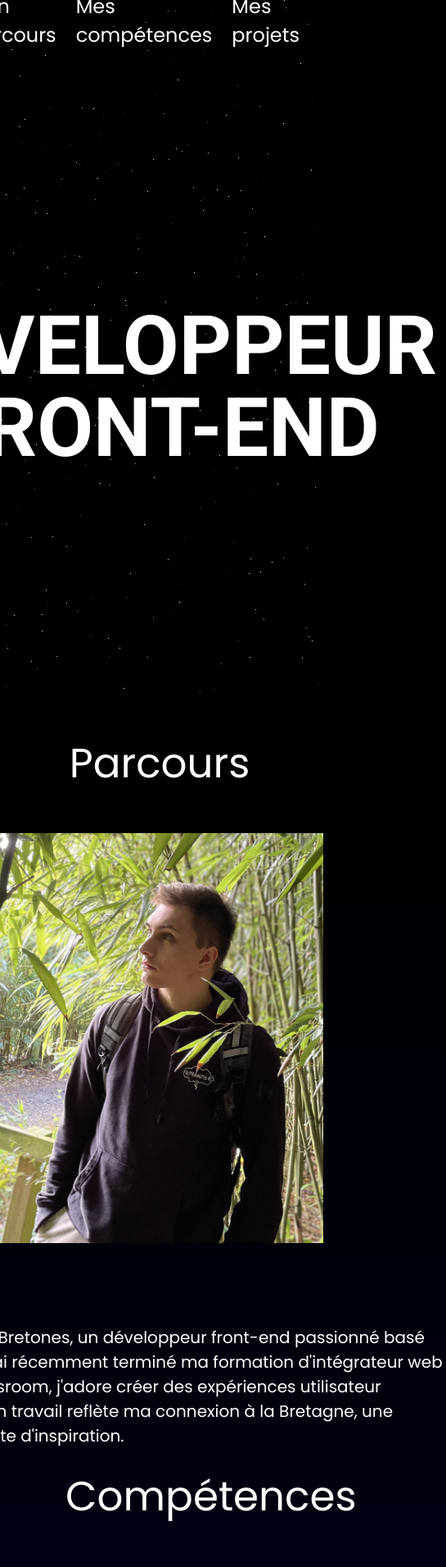
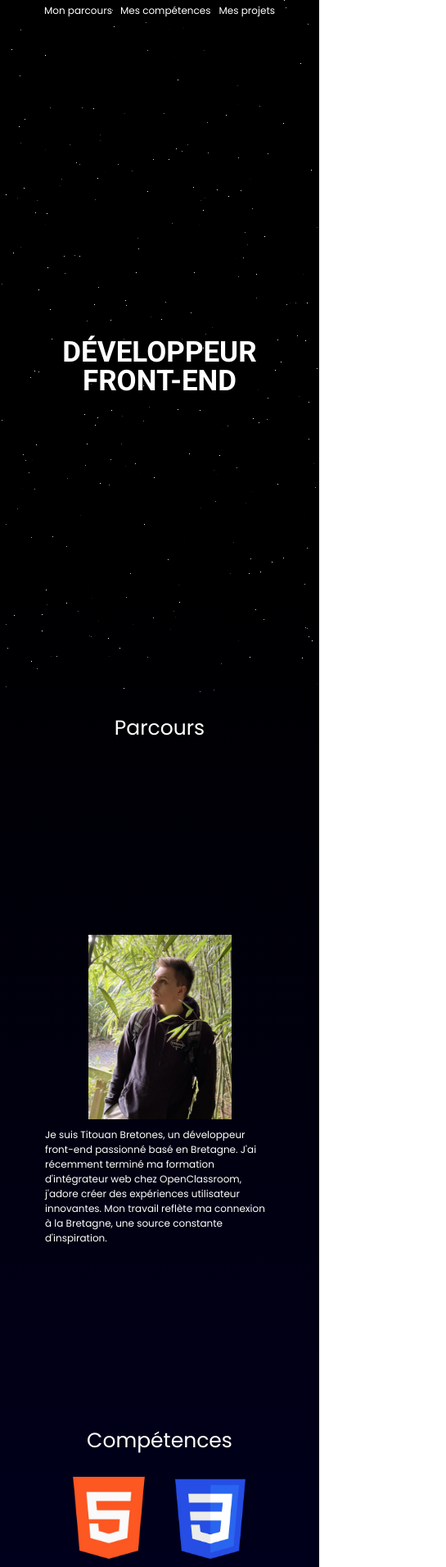
Before and after one commit to PatrickStaar29/Portfolio, a React (Vite) app in the folder Portfolio/: page / in a window 390 px wide. Shown: the top 1911 px of the page at 82% size, 545 px wide, since content can reach past the window. Built offline with nearby package versions, Linux system fonts and the light colour scheme; a web font is replaced by a local one.

Commit message:
responsive page principale

```diff
--- a/Portfolio/src/assets/page/home.jsx
+++ b/Portfolio/src/assets/page/home.jsx
@@ -16,9 +16,9 @@ function Home(){
             <main>
                 <Presentation/>
                 <Parcours/>
-                <section className="competence">
+                <section className="competence"  id="Competences">
                     <h2 className="competence__titre">Compétences</h2>
-                    <div className="competence__placement">
+                    <div className="competence__placement" >
                         {CompetenceData.map((item, index)=>(
                             <Competence key={index} data={item}/>
                         ))}
--- a/Portfolio/src/assets/scss/components/card.scss
+++ b/Portfolio/src/assets/scss/components/card.scss
@@ -34,10 +34,10 @@
     }
 }
 
-@media screen and (max-width: 1024px){
+@media screen and (max-width: 1023px){
     .projets{
         &__display{
-            max-width: 600;
+            max-width: 600px;
         }
         &__img{
             height: 250px;
@@ -45,3 +45,19 @@
         }
     }
 }
+
+@media screen and (max-width: 767px){
+    .projets{
+        &__titre{
+            font-size: 25px;
+            margin: 25px 0;
+        }
+        &__display{
+            max-width: 725px;
+        }
+        &__img{
+            height: 150px;
+            margin-bottom: 15px
+        }
+    }
+}
--- a/Portfolio/src/assets/scss/components/competence.scss
+++ b/Portfolio/src/assets/scss/components/competence.scss
@@ -40,7 +40,7 @@
     }
 }
 
-@media screen and (max-width: 1024px) {
+@media screen and (max-width: 1023px) {
     .competence{
         &__placement{
             grid-template-columns: repeat(3, 125px);
@@ -51,3 +51,18 @@
 
     }
 }
+
+@media screen and (max-width: 767px) {
+    .competence{
+        &__titre{
+            margin: 25px 0;
+            font-size: 25px;
+        }
+        &__placement{
+            grid-template-columns: repeat(2, 100px);
+        }
+        &__img{
+            height: 100px;
+        }
+    }
+  }
--- a/Portfolio/src/assets/scss/components/footer.scss
+++ b/Portfolio/src/assets/scss/components/footer.scss
@@ -10,3 +10,20 @@
         font-size: 24px;
     }
 }
+
+@media screen and (max-width: 1023px) {
+    .footer{
+      margin-top: 25px;
+    }
+}
+
+@media screen and (max-width: 767px) {
+    .footer{
+        margin-top: 15px;
+        height: 75px;
+
+      &__texte{
+        font-size: 12px;
+      }
+    }
+}
--- a/Portfolio/src/assets/scss/components/header.scss
+++ b/Portfolio/src/assets/scss/components/header.scss
@@ -15,7 +15,7 @@
     }
 }
 
-@media screen and (max-width: 1024px) {
+@media screen and (max-width: 1023px) {
     .header{
         gap: 24px;
         padding-right: 24px;
@@ -23,3 +23,13 @@
         height: 50px;
     }
 }
+
+@media screen and (max-width: 767px) {
+    .header{
+        justify-content: center;
+        gap: 10px;
+        padding-right: 0;
+        font-size: 12px;
+        height: 25px;
+    }
+}
--- a/Portfolio/src/assets/scss/components/liencode.scss
+++ b/Portfolio/src/assets/scss/components/liencode.scss
@@ -2,8 +2,7 @@
     display: flex;
     justify-content: flex-start;
     width: 1400px;
-    margin: 50px 0;
-
+    margin: auto;
     & a{
         text-decoration: none;
         color: black;
@@ -15,6 +14,7 @@
         border-radius: 5px;
         overflow: hidden;
         cursor: pointer;
+        margin: 50px 0;
         &:hover .liencode__texte {
             transform: translateX(0);
         }
@@ -42,7 +42,5 @@
         transform: translateX(-100%);
         transition: transform 1s ease;
         z-index: -1;
-
-
     }
 }
--- a/Portfolio/src/assets/scss/components/parcours.scss
+++ b/Portfolio/src/assets/scss/components/parcours.scss
@@ -26,10 +26,30 @@
 
 }
 
-@media screen and (max-width: 1024px) {
+@media screen and (max-width: 1023px) {
     .parcours{
         &__placement{
             flex-direction: column;
         }
     }
 }
+
+@media screen and (max-width: 767px) {
+    .parcours{
+        &__titre{
+            font-size: 25px;
+        }
+        &__placement{
+            gap: 0px;
+        }
+        &__photo{
+            height: 225px;
+            width: 175px;
+        }
+        &__biographie{
+            width: 280px;
+            margin-top: 10px;
+            font-size: 12px;
+        }
+    }
+}
--- a/Portfolio/src/assets/scss/components/presentation.scss
+++ b/Portfolio/src/assets/scss/components/presentation.scss
@@ -34,9 +34,16 @@
     }
   }
 
-@media screen and (max-width: 1024px) {
+@media screen and (max-width: 1023px) {
     .presentation{
       font-size: 100px;
       width: 768px;
     }
 }
+
+@media screen and (max-width: 767px) {
+  .presentation{
+    font-size: 35px;
+    width: 280px;
+  }
+}
--- a/Portfolio/src/assets/scss/components/tag.scss
+++ b/Portfolio/src/assets/scss/components/tag.scss
@@ -2,7 +2,8 @@
     display: flex;
     flex-direction: column;
     align-items: flex-start;
-    width: 1400px;
+    max-width: 1400px;
+    margin: auto;
     &__titre{
         color: white;
         font-size: 24px;
--- a/Portfolio/src/assets/scss/components/vitrine.scss
+++ b/Portfolio/src/assets/scss/components/vitrine.scss
@@ -1,9 +1,7 @@
 .vitrine{
-    display: flex;
-    flex-direction: column;
-    align-items: center;
     &__placement{
-        width: 1400px;
+        max-width: 1400px;
+        margin: auto;
     }
     &__fleche{
         color: white;
@@ -12,7 +10,7 @@
         transform: translateY(20px);
     }
     &__img{
-        width: 1400px;
+        width: 100%;
         height: 600px;
         margin-top: 50px;
         object-fit: cover;
@@ -20,6 +18,9 @@
         box-shadow: 0px 0px 50px rgba(255, 255, 255, 0.2);
     }
     &__text{
+        display: flex;
+        flex-direction: column;
+        align-items: center;
         color: white;
     }
     &__titre{
@@ -28,6 +29,14 @@
         margin: 50px 0;
     }
     &__description{
-            width: 1400px;
+        max-width: 1400px;
     }
 }
+
+@media screen and (max-width: 1023px) {
+    .vitrine{
+        &__placement{
+            max-width: 700px;
+        }
+    }
+}
--- a/Portfolio/src/assets/scss/styles/typography.scss
+++ b/Portfolio/src/assets/scss/styles/typography.scss
@@ -9,3 +9,15 @@ body{
 main{
     margin: 0 80px;
 }
+
+@media screen and (max-width: 1023px) {
+    main{
+      margin: 0 50px;
+    }
+}
+
+@media screen and (max-width: 767px) {
+    main{
+      margin: 0 20px;
+    }
+}
```
